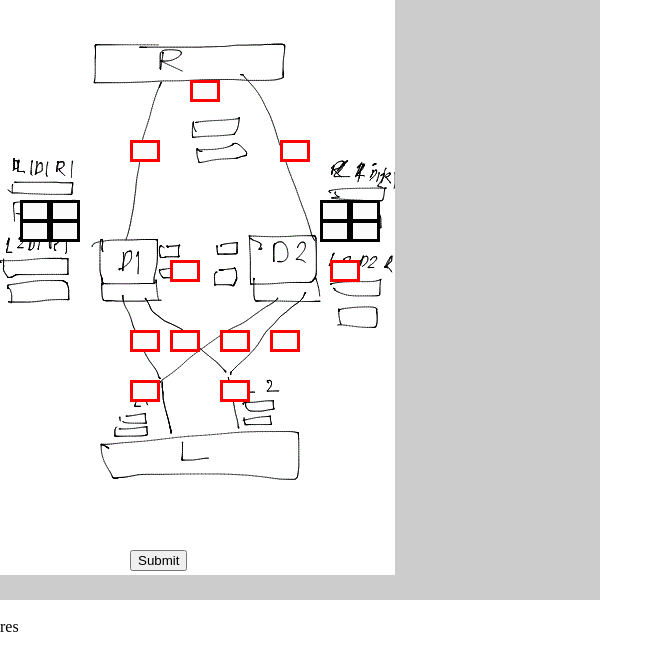
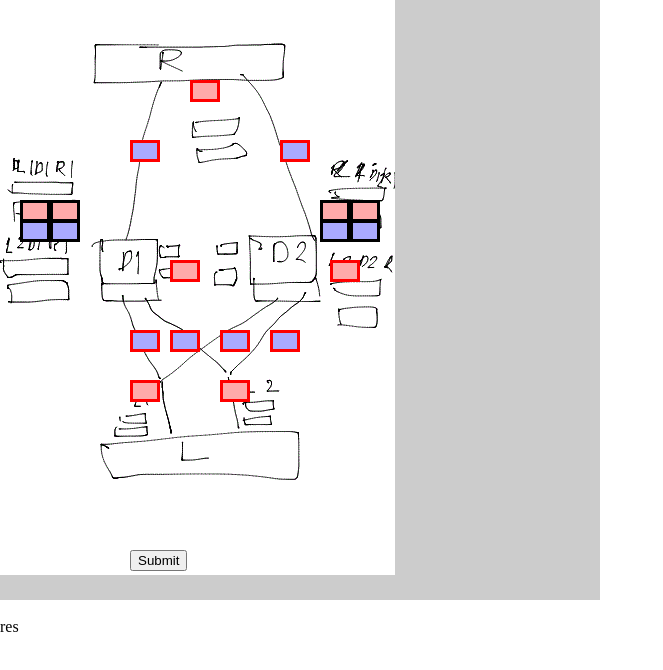
Before and after one commit to boralt/EmbeddedAI, a plain HTML site: page win/dvntest/rawtest.html in a window 1280 px wide. Shown: the whole page, without its empty margins (0-663 px from the left). Drawn offline with nearby package versions, Linux system fonts and the light colour scheme.

Commit message:
improve html

```diff
--- a/win/dvntest/rawtest.html
+++ b/win/dvntest/rawtest.html
@@ -21,26 +21,46 @@
     background-repeat:no-repeat;
  }
 
-.dentry {
+.dentry_drop {
     position: absolute;
     font-size: 12px;
-    background-color: #fafafa;
+    background-color: #ffAAAA;
+    width: 20px;
+    border: solid 3px #000000;
+    text-align: center;
+}
+
+.dentry_lat {
+    position: absolute;
+    font-size: 12px;
+    background-color: #AAAAFF;
     width: 20px;
     border: solid 3px #000000;
     text-align: center;
 }
 
 
-.dres {
+
+.dres_drop {
     position: absolute;
     font-size: 12px;
-    background-color: #fafafa;
+    background-color: #ffAAAA;
     width: 20px;
     border: solid 3px #ff0000;
     text-align: center;
     user-select: none;
 }
 
+
+.dres_lat {
+    position: absolute;
+    font-size: 12px;
+    background-color: #AAAAFF;
+    width: 20px;
+    border: solid 3px #ff0000;
+    text-align: center;
+    user-select: none;
+}
 
 
 #Drop-D1-L1-R1 {
@@ -168,31 +188,31 @@
 
 <div id="form1">
 <form action = "./cgi-bin/dvntest.exe" method = "post" width="100%" height="100%">
-<input type = "text" name = "Drop-D1-L1-R1" id="Drop-D1-L1-R1" class="dentry" > <br />
-<input type = "text" name = "Drop-D1-L2-R1" id="Drop-D1-L2-R1" class="dentry" > <br />
-<input type = "text" name = "Drop-D2-L1-R1" id="Drop-D2-L1-R1" class="dentry" > <br />
-<input type = "text" name = "Drop-D2-L2-R1" id="Drop-D2-L2-R1" class="dentry" > <br />
+<input type = "text" name = "Drop-D1-L1-R1" id="Drop-D1-L1-R1" class="dentry_drop" > <br />
+<input type = "text" name = "Drop-D1-L2-R1" id="Drop-D1-L2-R1" class="dentry_drop" > <br />
+<input type = "text" name = "Drop-D2-L1-R1" id="Drop-D2-L1-R1" class="dentry_drop" > <br />
+<input type = "text" name = "Drop-D2-L2-R1" id="Drop-D2-L2-R1" class="dentry_drop" > <br />
 
-<input type = "text" name = "Latency-D1-L1-R1" id="Latency-D1-L1-R1" class="dentry" > <br />
-<input type = "text" name = "Latency-D1-L2-R1" id="Latency-D1-L2-R1" class="dentry" > <br />
-<input type = "text" name = "Latency-D2-L1-R1" id="Latency-D2-L1-R1" class="dentry" > <br />
-<input type = "text" name = "Latency-D2-L2-R1" id="Latency-D2-L2-R1" class="dentry" > <br />
+<input type = "text" name = "Latency-D1-L1-R1" id="Latency-D1-L1-R1" class="dentry_lat" > <br />
+<input type = "text" name = "Latency-D1-L2-R1" id="Latency-D1-L2-R1" class="dentry_lat" > <br />
+<input type = "text" name = "Latency-D2-L1-R1" id="Latency-D2-L1-R1" class="dentry_lat" > <br />
+<input type = "text" name = "Latency-D2-L2-R1" id="Latency-D2-L2-R1" class="dentry_lat" > <br />
 
-<input type = "text" name = "IngressLinkConj-L1" id="IngressLinkConj-L1" class="dres" > <br />
-<input type = "text" name = "IngressLinkConj-L2" id="IngressLinkConj-L2" class="dres" > <br />
+<input type = "text" name = "IngressLinkConj-L1" id="IngressLinkConj-L1" class="dres_drop" > <br />
+<input type = "text" name = "IngressLinkConj-L2" id="IngressLinkConj-L2" class="dres_drop" > <br />
 
-<input type = "text" name = "EggressLinkConj-R1" id="EgressLinkConj-R1" class="dres" > <br />
+<input type = "text" name = "EggressLinkConj-R1" id="EgressLinkConj-R1" class="dres_drop" > <br />
 
-<input type = "text" name = "DeflectConj-D1" id="DeflectConj-D1" class="dres" > <br />
-<input type = "text" name = "DeflectConj-D2" id="DeflectConj-D2" class="dres" > <br />
+<input type = "text" name = "DeflectConj-D1" id="DeflectConj-D1" class="dres_drop" > <br />
+<input type = "text" name = "DeflectConj-D2" id="DeflectConj-D2" class="dres_drop" > <br />
 
-<input type = "text" name = "LatencyLocal-D1-L1" id="LatencyLocal-D1-L1" class="dres" > <br />
-<input type = "text" name = "LatencyLocal-D1-L2" id="LatencyLocal-D1-L2" class="dres" > <br />
-<input type = "text" name = "LatencyLocal-D2-L1" id="LatencyLocal-D2-L1" class="dres" > <br />
-<input type = "text" name = "LatencyLocal-D2-L2" id="LatencyLocal-D2-L2" class="dres" > <br />
+<input type = "text" name = "LatencyLocal-D1-L1" id="LatencyLocal-D1-L1" class="dres_lat" > <br />
+<input type = "text" name = "LatencyLocal-D1-L2" id="LatencyLocal-D1-L2" class="dres_lat" > <br />
+<input type = "text" name = "LatencyLocal-D2-L1" id="LatencyLocal-D2-L1" class="dres_lat" > <br />
+<input type = "text" name = "LatencyLocal-D2-L2" id="LatencyLocal-D2-L2" class="dres_lat" > <br />
 
-<input type = "text" name = "LatencyRemote-D1-R1" id="LatencyRemote-D1-R1" class="dres" > <br />
-<input type = "text" name = "LatencyRemote-D2-R1" id="LatencyRemote-D2-R1" class="dres" > <br />
+<input type = "text" name = "LatencyRemote-D1-R1" id="LatencyRemote-D1-R1" class="dres_lat" > <br />
+<input type = "text" name = "LatencyRemote-D2-R1" id="LatencyRemote-D2-R1" class="dres_lat" > <br />
 
 
 
```
